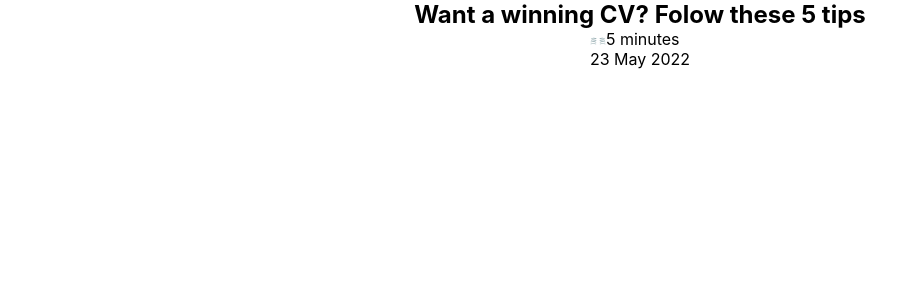
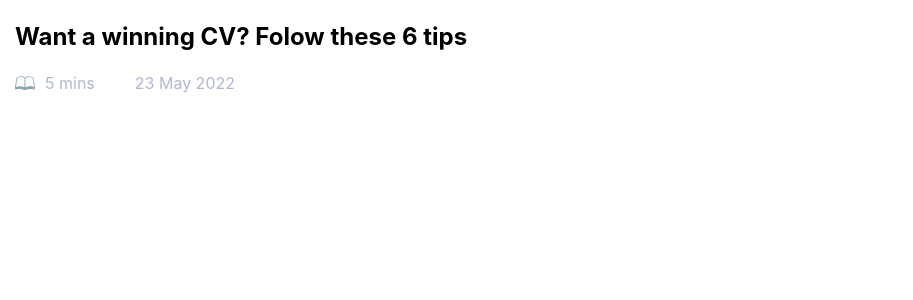
Before and after one commit to ecf123/ecf-fe-prototype, a React (Create React App) app: page /articles/1 in a window 1280 px wide. Shown: the top 300 px of the page, without its empty margins (0-913 px from the left). Built offline with nearby package versions, Linux system fonts and the light colour scheme.

Commit message:
Styled heading and started testing

```diff
--- a/src/assets/data/dummyArticles.js
+++ b/src/assets/data/dummyArticles.js
@@ -1,18 +1,18 @@
 const articleData = [
     {
-        title: "Want a winning CV? Folow these 5 tips",
-        readTime: "5 minutes",
+        title: "Want a winning CV? Folow these 6 tips",
+        readTime: "5 mins",
         date: "23 May 2022",
         id: 1
     },
-        {title: "Want a winning CV? Folow these 5 tips",
-        readTime: "5 minutes",
+        {title: "Want a winning CV? Folow these 7 tips",
+        readTime: "5 mins",
         date: "23 May 2022",
         id: 2
     },
     {
-        title: "Want a winning CV? Folow these 5 tips",
-        readTime: "5 minutes",
+        title: "Want a winning CV? Folow these 8 tips",
+        readTime: "5 mins",
         date: "23 May 2022",
         id: 3
     }
--- a/src/components/ArticleIndexHeading/ArticleIndexHeading.jsx
+++ b/src/components/ArticleIndexHeading/ArticleIndexHeading.jsx
@@ -17,16 +17,10 @@ const ArticleIndexHeading = ({ articleArray }) => {
 
   return (
     <article className="article-index-card">
-      <h1 className="article-index-card__title">{pickedArticle[0].title}</h1>
+      <h1 data-testid="article-heading" className="article-index-card__title">{pickedArticle[0].title}</h1>
       <div className="article-index-card__info">
-        <p>
-          <img
-            className="article-index-card__info__time"
-            src={bookIcon}
-            alt="book icon"
-          />
-          {pickedArticle[0].readTime}
-        </p>
+        <img className="article-index-card__info__img" src={bookIcon} alt="book icon"/>
+        <p className="article-index-card__info__time">{pickedArticle[0].readTime}</p>
         <p className="article-index-card__info__date">{pickedArticle[0].date}</p>
       </div>
     </article>
--- a/src/components/ArticleIndexHeading/ArticleIndexHeading.scss
+++ b/src/components/ArticleIndexHeading/ArticleIndexHeading.scss
@@ -2,17 +2,25 @@
 @use "./../../assets/sass/mixins" as *;
 
 .article-index-card{
-display: flex;
-justify-content: space-evenly;
-flex-direction: column;
-align-items: center;
+    display: flex;
+    justify-content: space-evenly;
+    flex-direction: column;
+    height: 100px;
+    margin: 15px;
 
-//height: ;
-// &__title{
+    &__info {
+        display: flex;
+        flex-direction: row;
+        margin: 15px 0;
+        color: $primary-color-lilac;
 
+        &__img {
+            width: 20px;
+            margin-right: 10px;
+        }
 
-// }
-
-
-
+        &__time {
+            margin-right: 40px;
+        }
+    }
 }
```
Also changed, not shown: src/assets/images/book-icon.svg, 1 other file (tests, documents, lock files or other folders).
